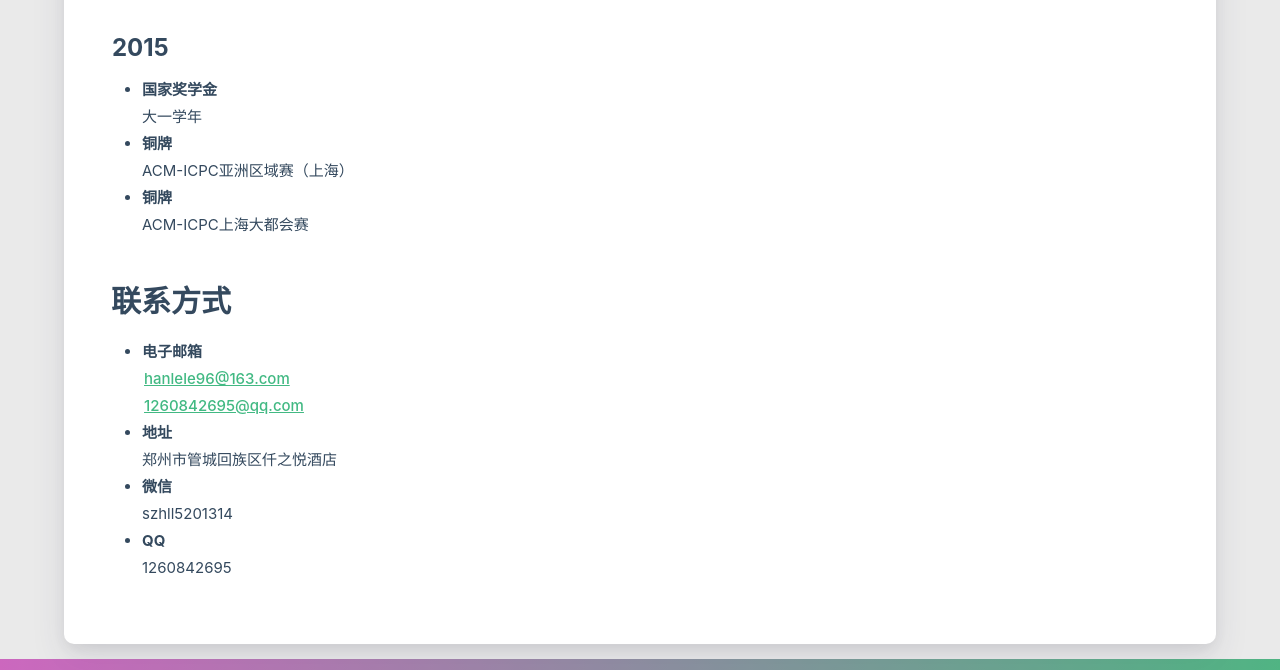
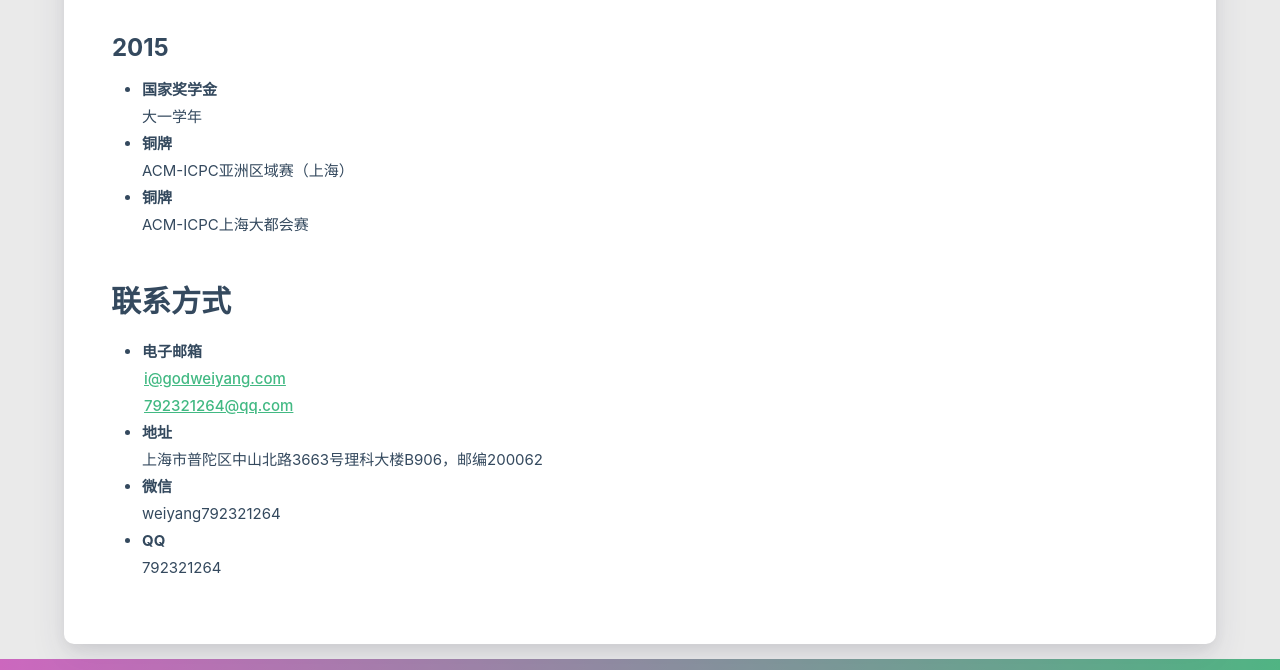
Before and after one commit to humeng21/humeng21.github.io, a plain HTML site: page about/index.html in a window 1280 px wide. Shown: the part 3273-3943 px from the top of the page. Drawn offline with Linux system fonts and the light colour scheme; some packages are replaced by stand-ins of ours; a script that the page names is missing.

Commit message:
Site updated: 2019-10-03 16:18:42

```diff
--- a/about/index.html
+++ b/about/index.html
@@ -287,7 +287,7 @@
         <div class="brand">
             <div class="title center-align">
                 <!--
-                    hello world
+                    leblog
                  -->
 
                     关于
@@ -803,8 +803,8 @@ $('.bg-cover').css('background-image', 'url(/medias/banner/' + new Date().getDay
                         </div>
                         <div id="articleContent" data-aos="fade-up">
                             <h1 id="教育经历"><a href="#教育经历" class="headerlink" title="教育经历"></a>教育经历</h1><ul>
-<li><b>大专 计算机科学与技术</b><br>许昌职业技术学院<br>2017/06 - 现在</li>
-<li><b>本科 计算机科学与技术</b><br>河南科技大学<br>2020/09 - 2022/06<br><b>综合排名专业第一</b></li>
+<li><b>硕士 计算机科学与技术</b><br>华东师范大学<br>2018/06 - 现在</li>
+<li><b>本科 计算机科学与技术</b><br>华东师范大学<br>2014/09 - 2018/06<br><b>综合排名专业第一</b></li>
 </ul>
 <h1 id="获得荣誉"><a href="#获得荣誉" class="headerlink" title="获得荣誉"></a>获得荣誉</h1><h3 id="2017"><a href="#2017" class="headerlink" title="2017"></a>2017</h3><ul>
 <li><b>金牌</b><br>ACM-ICPC全国邀请赛（陕西）</li>
@@ -825,10 +825,10 @@ $('.bg-cover').css('background-image', 'url(/medias/banner/' + new Date().getDay
 <li><b>铜牌</b><br>ACM-ICPC上海大都会赛</li>
 </ul>
 <h1 id="联系方式"><a href="#联系方式" class="headerlink" title="联系方式"></a>联系方式</h1><ul>
-<li><b>电子邮箱</b><br><a href="mailto:hanlele96@163.com" target="_blank" rel="noopener">hanlele96@163.com</a><br><a href="mailto:1260842695@qq.com" target="_blank" rel="noopener">1260842695@qq.com</a></li>
-<li><b>地址</b><br>郑州市管城回族区仟之悦酒店</li>
-<li><b>微信</b><br>szhll5201314</li>
-<li><b>QQ</b><br>1260842695</li>
+<li><b>电子邮箱</b><br><a href="mailto:i@godweiyang.com" target="_blank" rel="noopener">i@godweiyang.com</a><br><a href="mailto:792321264@qq.com" target="_blank" rel="noopener">792321264@qq.com</a></li>
+<li><b>地址</b><br>上海市普陀区中山北路3663号理科大楼B906，邮编200062</li>
+<li><b>微信</b><br>weiyang792321264</li>
+<li><b>QQ</b><br>792321264</li>
 </ul>
 
                         </div>
```
